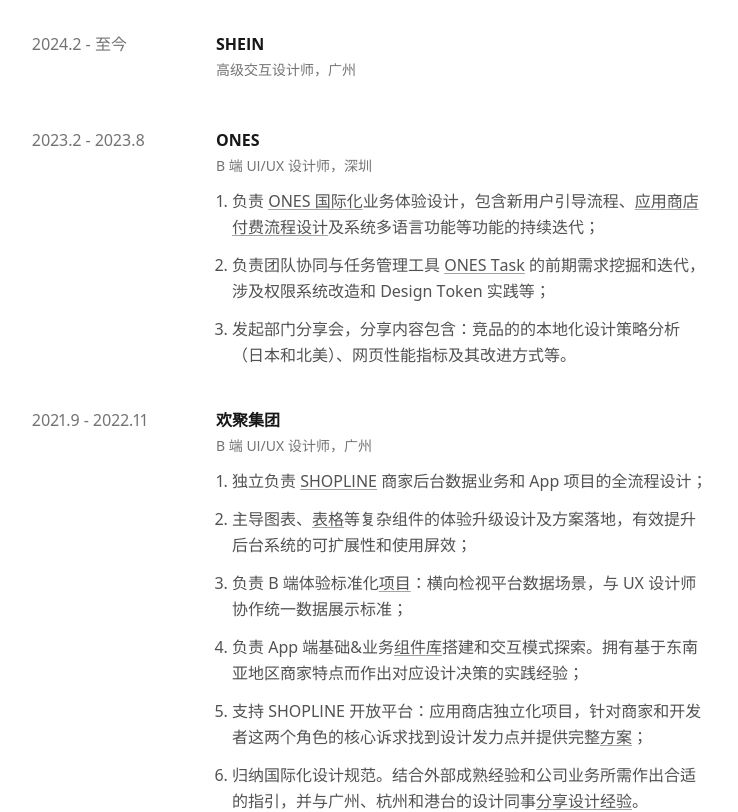
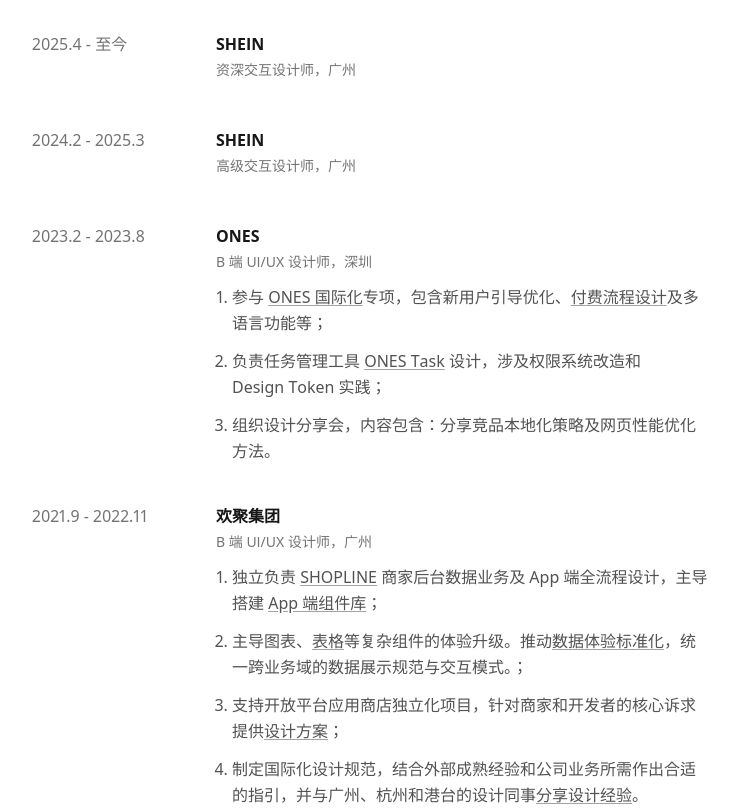
Before and after one commit to Pudge1996/NEXT.LRD.IM, a Next.js app: page /me in a window 1280 px wide. Shown: the part 700-1512 px from the top of the page, without its empty margins (269-1007 px from the left). Built offline with nearby package versions, Linux system fonts and the light colour scheme.

Commit message:
Update me.js

```diff
--- a/pages/me.js
+++ b/pages/me.js
@@ -44,7 +44,16 @@ export default function me() {
         {/* 工作经验 */}
         <section className='resume-exp flex flex-col gap-6 sm:gap-8'>
         <section>
-            <h2>2024.2 - 至今</h2>
+            <h2>2025.4 - 至今</h2>
+            <div>
+            <div>
+              <p><Link href="https://www.sheingroup.com/" target="_blank" rel="noopener noreferrer" title="SHEIN 集团官网">SHEIN</Link></p>
+              <p>资深交互设计师，广州</p>
+            </div>
+            </div>
+          </section>
+        <section>
+            <h2>2024.2 - 2025.3</h2>
             <div>
             <div>
               <p><Link href="https://www.sheingroup.com/" target="_blank" rel="noopener noreferrer" title="SHEIN 集团官网">SHEIN</Link></p>
@@ -60,9 +69,9 @@ export default function me() {
               <p>B 端 UI/UX 设计师，深圳</p>
             </div>
             <ul>
-              <li>负责 <Link href="https://ones.com/" target="_blank" rel="noopener noreferrer" title="ONES 海外官网">ONES 国际化</Link>业务体验设计，包含新用户引导流程、<Link href="/project/ones/app-subscription" target="_blank" title="ONES 应用支持订阅项目详情">应用商店付费流程设计</Link>及系统多语言功能等功能的持续迭代；</li>
-              <li>负责团队协同与任务管理工具 <Link href="https://ones.cn/products/task" target="_blank" rel="noopener noreferrer" title="ONES Task 产品介绍页">ONES Task</Link> 的前期需求挖掘和迭代，涉及权限系统改造和 Design&nbsp;Token 实践等；</li>
-              <li>发起部门分享会，分享内容包含：竞品的的本地化设计策略分析（日本和北美）、网页性能指标及其改进方式等。</li>
+              <li>参与 <Link href="https://ones.com/" target="_blank" rel="noopener noreferrer" title="ONES 海外官网">ONES 国际化</Link>专项，包含新用户引导优化、<Link href="/project/ones/app-subscription" target="_blank" title="ONES 应用支持订阅项目详情">付费流程设计</Link>及多语言功能等；</li>
+              <li>负责任务管理工具 <Link href="https://ones.cn/products/task" target="_blank" rel="noopener noreferrer" title="ONES Task 产品介绍页">ONES Task</Link> 设计，涉及权限系统改造和 Design&nbsp;Token 实践；</li>
+              <li>组织设计分享会，内容包含：分享竞品本地化策略及网页性能优化方法。</li>
             </ul>
             </div>
           </section>
@@ -74,12 +83,10 @@ export default function me() {
               <p>B 端 UI/UX 设计师，广州</p>
             </div>
             <ul>
-              <li>独立负责 <Link href="https://shoplineapp.cn/" target="_blank" rel="noopener noreferrer" title="SHOPLINE 官网">SHOPLINE</Link> 商家后台数据业务和 App 项目的全流程设计；</li>
-              <li>主导图表、<Link href="/project/analytics" target="_blank" title="SHOPLINE 数据透视表改版方案">表格</Link>等复杂组件的体验升级设计及方案落地，有效提升后台系统的可扩展性和使用屏效；</li>
-              <li>负责 B 端体验标准化<Link href="/project/analytics-guide" target="_blank" title="SHOPLINE 数据体验标准化方案">项目</Link>：横向检视平台数据场景，与 UX 设计师协作统一数据展示标准；</li>
-              <li>负责 App 端基础&业务<Link href="/project/slapp-components" target="_blank" title="SHOPLINE App 组件库方案">组件库</Link>搭建和交互模式探索。拥有基于东南亚地区商家特点而作出对应设计决策的实践经验；</li>
-              <li>支持 SHOPLINE 开放平台：应用商店独立化项目，针对商家和开发者这两个角色的核心诉求找到设计发力点并提供完整<Link href="/project/sl-appstore" target="_blank" title="SHOPLINE 开放平台设计方案">方案</Link>；</li>
-              <li>归纳国际化设计规范。结合外部成熟经验和公司业务所需作出合适的指引，并与广州、杭州和港台的设计同事<Link href="/blog/2022-01-02" target="_blank" title="多语言设计分享">分享设计经验</Link>。</li>
+              <li>独立负责 <Link href="https://shoplineapp.cn/" target="_blank" rel="noopener noreferrer" title="SHOPLINE 官网">SHOPLINE</Link> 商家后台数据业务及 App 端全流程设计，主导搭建 <Link href="/project/slapp-components" target="_blank" title="SHOPLINE App 组件库方案">App 端组件库</Link>；</li>
+              <li>主导图表、<Link href="/project/analytics" target="_blank" title="SHOPLINE 数据透视表改版方案">表格</Link>等复杂组件的体验升级。推动<Link href="/project/analytics-guide" target="_blank" title="SHOPLINE 数据体验标准化方案">数据体验标准化</Link>，统一跨业务域的数据展示规范与交互模式。；</li>
+              <li>支持开放平台应用商店独立化项目，针对商家和开发者的核心诉求提供<Link href="/project/sl-appstore" target="_blank" title="SHOPLINE 开放平台设计方案">设计方案</Link>；</li>
+              <li>制定国际化设计规范，结合外部成熟经验和公司业务所需作出合适的指引，并与广州、杭州和港台的设计同事<Link href="/blog/2022-01-02" target="_blank" title="多语言设计分享">分享设计经验</Link>。</li>
             </ul>
             </div>
           </section>
```
